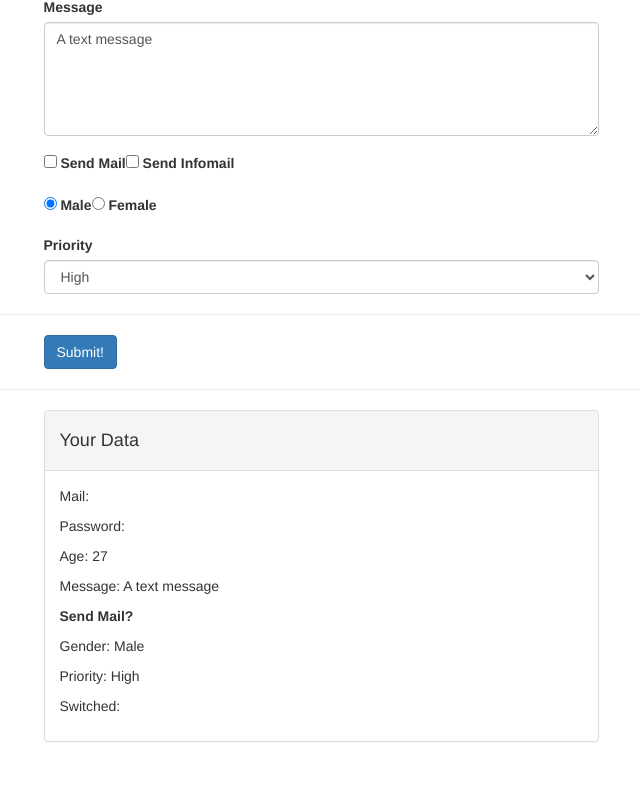
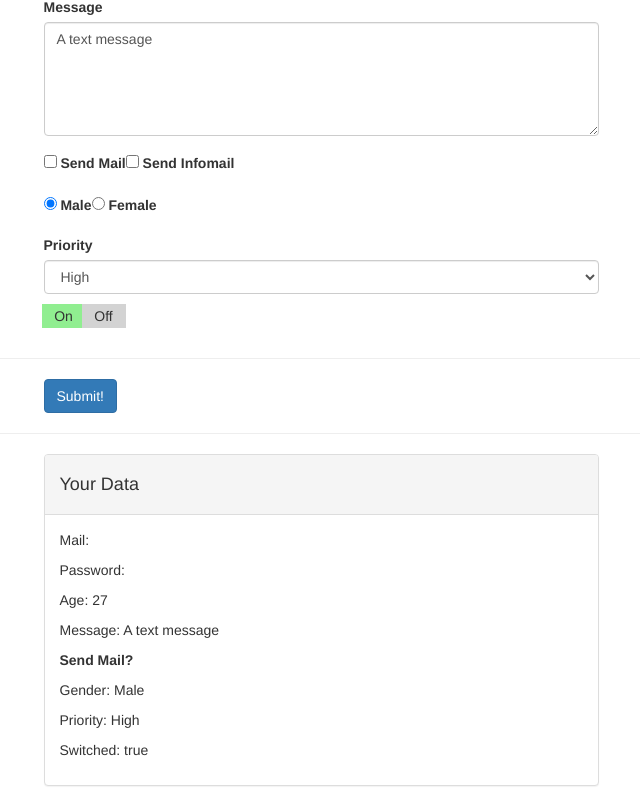
Before and after one commit to smarigowda/vuejs-cli-udemy, a Vue app: page / in a window 1280 px wide. Shown: the part 326-1132 px from the top of the page, without its empty margins (319-959 px from the left). Before the commit the page ends 1088 px from the top, so only its background shows below. Built offline with nearby package versions, Linux system fonts and the light colour scheme; a web font is replaced by a local one.

Commit message:
custom switch complete

```diff
--- a/src/App.vue
+++ b/src/App.vue
@@ -94,6 +94,11 @@
                     </select>
                 </div>
             </div>
+            <div class="row">
+                <div class="col-xs-12 col-sm-8 col-sm-offset-2 col-md-6 col-md-offset-3 from-group">
+                    <app-switch v-model="dataSwitch"></app-switch>
+                </div>
+            </div>
             <hr>
             <div class="row">
                 <div class="col-xs-12 col-sm-8 col-sm-offset-2 col-md-6 col-md-offset-3">
@@ -121,7 +126,7 @@
                         </ul>
                         <p>Gender: {{ gender }}</p>
                         <p>Priority: {{ selectedPriority }}</p>
-                        <p>Switched:</p>
+                        <p>Switched: {{ dataSwitch }}</p>
                     </div>
                 </div>
             </div>
@@ -130,6 +135,8 @@
 </template>
 
 <script>
+    import Switch from './Switch.vue';
+
     export default {
         data() {
             return {
@@ -142,8 +149,12 @@
                 sendMail: [],
                 gender: 'Male',
                 selectedPriority: 'High',
-                priority: ['High', 'Medium', 'Low']
+                priority: ['High', 'Medium', 'Low'],
+                dataSwitch: true,
             }
+        },
+        components: {
+            appSwitch: Switch,
         }
     }
 </script>
--- a/src/Switch.vue
+++ b/src/Switch.vue
@@ -1,17 +1,18 @@
 <template>
     <div>
-        <div id="on" @click="isOn = true" :class="{active: isOn}">On</div>
-        <div id="off" @click="isOn = false" :class="{active: !isOn}">Off</div>
+        <div id="on" @click="switched(true)" :class="{active: value}">On</div>
+        <div id="off" @click="switched(false)" :class="{active: !value}">Off</div>
     </div>
 </template>
 
 <script>
 export default {
-  data() {
-    return {
-      isOn: true
-    };
-  }
+    props: ['value'],
+    methods: {
+        switched(isOn) {
+            this.$emit('input', isOn)
+        }
+    }
 };
 </script>
 
```
